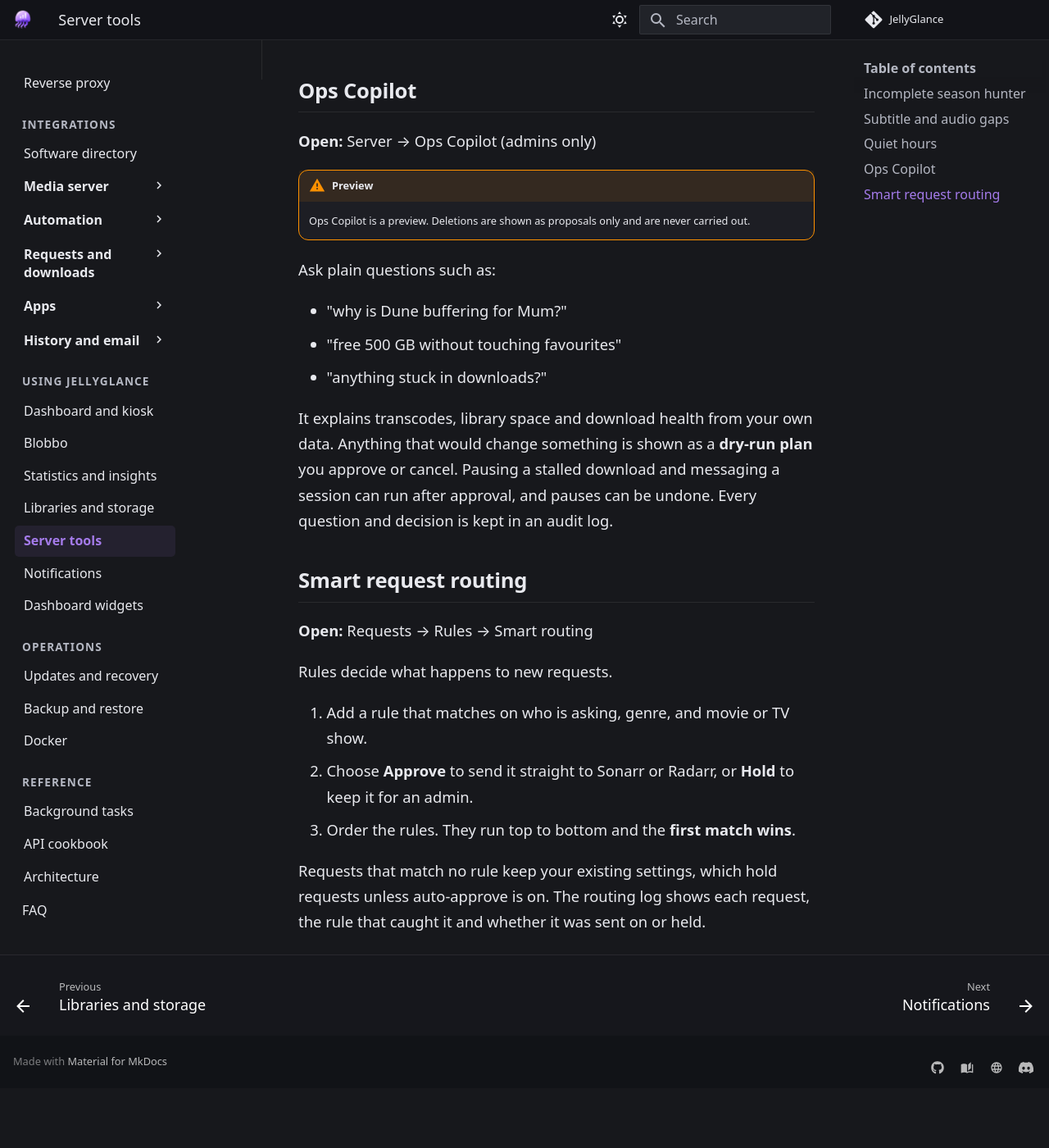
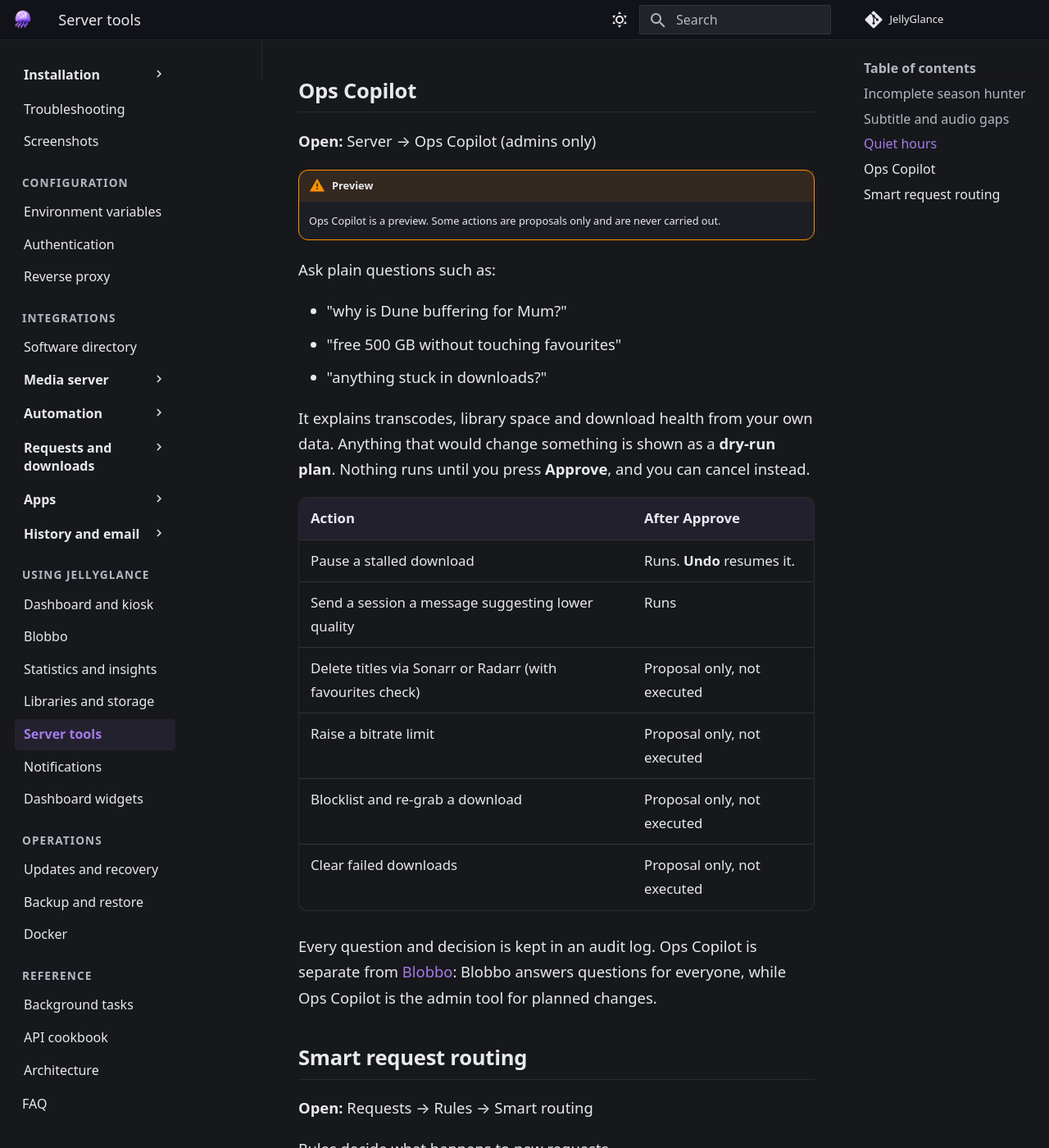
Before and after one commit to JellyGlance/Documentation, an MkDocs documentation site: the page built from docs/guide/server-tools.md, in a window 1280 px wide and 1400 px high, scrolled down 1672 px. Shown: the whole window at 82% size. Built offline with MkDocs 1.6.1 and Material for MkDocs 9.7.7, drawn with Linux system fonts in a browser that asks for light colours; comment, search, counter and statistics services are not loaded; before the commit the page ends 2999 px from its top, so only the background shows below that.

Commit message:
docs: clarify Wrapped SMTP, Devices, Cleanuparr port, Ops Copilot

```diff
--- a/docs/guide/server-tools.md
+++ b/docs/guide/server-tools.md
@@ -43,7 +43,7 @@ Held jobs show an **In quiet hours** tag. Pressing **Run** still starts a job st
 **Open:** Server → Ops Copilot (admins only)
 
 !!! warning "Preview"
-    Ops Copilot is a preview. Deletions are shown as proposals only and are never carried out.
+    Ops Copilot is a preview. Some actions are proposals only and are never carried out.
 
 Ask plain questions such as:
 
@@ -51,7 +51,18 @@ Ask plain questions such as:
 - "free 500 GB without touching favourites"
 - "anything stuck in downloads?"
 
-It explains transcodes, library space and download health from your own data. Anything that would change something is shown as a **dry-run plan** you approve or cancel. Pausing a stalled download and messaging a session can run after approval, and pauses can be undone. Every question and decision is kept in an audit log.
+It explains transcodes, library space and download health from your own data. Anything that would change something is shown as a **dry-run plan**. Nothing runs until you press **Approve**, and you can cancel instead.
+
+| Action | After Approve |
+| --- | --- |
+| Pause a stalled download | Runs. **Undo** resumes it. |
+| Send a session a message suggesting lower quality | Runs |
+| Delete titles via Sonarr or Radarr (with favourites check) | Proposal only, not executed |
+| Raise a bitrate limit | Proposal only, not executed |
+| Blocklist and re-grab a download | Proposal only, not executed |
+| Clear failed downloads | Proposal only, not executed |
+
+Every question and decision is kept in an audit log. Ops Copilot is separate from [Blobbo](blobbo.md): Blobbo answers questions for everyone, while Ops Copilot is the admin tool for planned changes.
 
 ## Smart request routing {#smart-routing}
 
```
Also changed, not shown: docs/guide/statistics.md (+10 -3 lines), docs/integrations/cleanuparr.md (+1 -1 lines).
